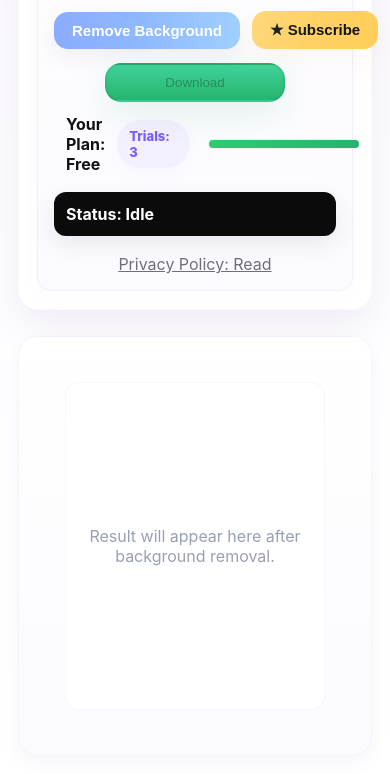
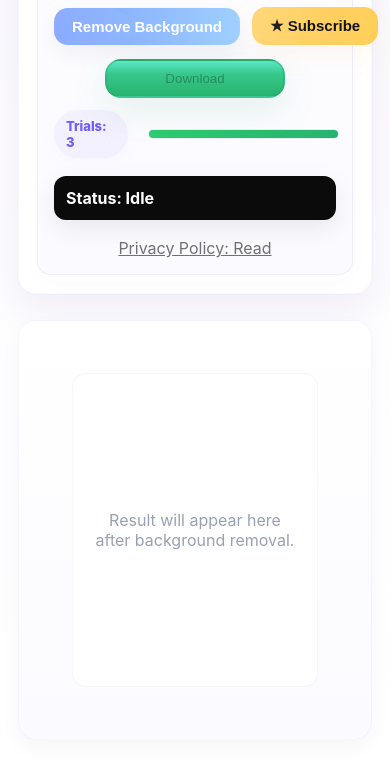
Before and after one commit to zeeali2600-ship-it/magiccutbg, a plain HTML site: page index.html in a window 390 px wide. Shown: the part 494-1268 px from the top of the page. Drawn offline with Linux system fonts and the light colour scheme.

Commit message:
Refactor CSS styles for layout and button adjustments
Updated CSS variables and styles for improved layout and design consistency. Adjusted button sizes, borders, and removed unnecessary elements.

```diff
--- a/index.html
+++ b/index.html
@@ -9,14 +9,14 @@
     :root{
       --bg:#fbf8ff;
       --panel:#ffffff;
-      --accent1:#7a5bff;
-      --accent2:#6aa3ff;
+      --accent1:#6f5bff;
+      --accent2:#7fb8ff;
       --accent-yellow:#ffd36b;
       --green1:#40d39a;
       --green2:#27b36f;
       --muted:#f6f6fb;
-      --outline: rgba(120,100,180,0.08);
-      --radius-lg:20px;
+      --outline: rgba(120,100,180,0.10);
+      --radius-lg:18px;
       --radius-md:12px;
       --shadow-strong: 0 18px 40px rgba(30,20,80,0.06);
       --shadow-soft: 0 8px 20px rgba(30,20,80,0.04);
@@ -29,11 +29,10 @@
       font-family: Inter, "Segoe UI", Roboto, Arial, sans-serif;
       background: linear-gradient(180deg,var(--bg),#fff);
       color:#111;
-      -webkit-font-smoothing:antialiased;
     }
 
     /* layout */
-    .app{display:flex;gap:26px;padding:26px;height:100vh;align-items:flex-start}
+    .app{display:flex;gap:26px;padding:26px;height:100vh;align-items:flex-start;justify-content:flex-start}
     .left{width:420px}
     .card{
       background:var(--panel);
@@ -41,12 +40,13 @@
       padding:18px;
       box-shadow:var(--shadow-strong);
       border:1px solid rgba(0,0,0,0.02);
+      outline: 1px solid rgba(120,100,180,0.03); /* subtle outer border */
     }
 
-    /* Brand */
+    /* Brand (slightly smaller name per request) */
     .brand{text-align:center;margin-bottom:8px}
     .brand h1{
-      font-size:44px;
+      font-size:38px; /* a bit smaller */
       margin:6px 0 4px 0;
       line-height:1;
       font-weight:900;
@@ -67,7 +67,7 @@
       box-shadow: 0 8px 22px rgba(120,100,180,0.02);
     }
 
-    /* upload box */
+    /* upload box - add clear outer border (box bahir border lines) */
     .upload{
       position:relative;
       border-radius:12px;
@@ -78,6 +78,7 @@
       justify-content:center;
       background:#fff;
       overflow:hidden;
+      border:1px solid rgba(120,100,180,0.08); /* outer border */
     }
     .upload::after{
       content:'';
@@ -91,7 +92,7 @@
     .placeholder{color:#98a0b3;text-align:center;font-size:14px;z-index:2}
     .upload img{max-width:100%;max-height:var(--max-upload-h);border-radius:10px;object-fit:contain;z-index:2}
 
-    /* button base - slim & consistent */
+    /* button base - slim & consistent, improved professional look */
     .btn{
       display:inline-block;
       padding:10px 18px;
@@ -105,7 +106,7 @@
       font-size:15px;
       color:#fff;
       box-shadow:0 8px 22px rgba(30,20,80,0.06);
-      min-width:130px;
+      min-width:140px;
       text-align:center;
       white-space:nowrap;
     }
@@ -114,9 +115,9 @@
     .btn:hover:before{left:120%;opacity:0.45}
 
     .btn-upload{background:linear-gradient(90deg,var(--accent1),var(--accent2));padding:10px 26px;border-radius:16px;}
-    .btn-remove{background:linear-gradient(90deg,#7fa3ff,#9fd0ff);min-width:170px;border-radius:14px;}
+    .btn-remove{background:linear-gradient(90deg,#7fa3ff,#9fd0ff);min-width:180px;border-radius:14px;}
     .btn-sub{background:linear-gradient(90deg,var(--accent-yellow),#ffcf5a);color:#111;min-width:120px;border-radius:14px;box-shadow:0 10px 26px rgba(255,170,60,0.08)}
-    /* glossy 3rd button: Download — stronger sheen + small border */
+    /* glossy third button - stronger sheen + subtle border */
     .btn-download{
       background: linear-gradient(180deg,var(--green1),var(--green2));
       padding:10px 34px;
@@ -125,14 +126,14 @@
       margin:14px auto 0;
       min-width:180px;
       box-shadow: 0 12px 36px rgba(40,150,110,0.12);
-      border:2px solid rgba(0,0,0,0.06);
+      border:2px solid rgba(0,0,0,0.05);
+      position:relative;
     }
     .btn-download:after{
-      /* top glossy shine */
       content:'';
       position:absolute;
       left:0;right:0;top:0;
-      height:40%;
+      height:36%;
       background: linear-gradient(180deg, rgba(255,255,255,0.45), rgba(255,255,255,0));
       border-radius:16px 16px 0 0;
       pointer-events:none;
@@ -151,18 +152,16 @@
     .actions .left{flex:1}
     .download-row{text-align:center;margin-top:12px}
 
-    /* trials, progress and stop (placed under buttons) */
+    /* footer: removed Your Plan; trials full set under buttons as requested */
     .footer{margin-top:12px;display:flex;flex-direction:column;gap:10px}
-    .plan-row{display:flex;align-items:center;gap:12px}
-    .plan-dot{width:12px;height:12px;background:#000;border-radius:4px}
-    .trials-wrap{margin-left:auto;display:flex;align-items:center;gap:10px}
+    .trials-wrap{display:flex;align-items:center;gap:12px;justify-content:flex-start}
     .trials-oval{background:rgba(122,91,255,0.07);padding:8px 12px;border-radius:999px;font-weight:800;color:var(--accent1);font-size:13px;box-shadow:0 6px 16px rgba(122,91,255,0.04)}
-    .progress-wrap{width:160px;height:10px;background:#f4f4f8;border-radius:999px;overflow:hidden;border:1px solid rgba(0,0,0,0.03)}
+    .progress-wrap{width:200px;height:10px;background:#f4f4f8;border-radius:999px;overflow:hidden;border:1px solid rgba(0,0,0,0.03)}
     .progress-bar{height:100%;background:linear-gradient(90deg,#2ecc71,#27b36f);width:100%;transition:width .3s}
 
     .status-pill{margin-top:8px;background:#0b0b0b;color:#fff;padding:12px;border-radius:12px;font-weight:700;box-shadow:0 8px 24px rgba(0,0,0,0.08)}
 
-    /* right result area: neat framed panel with inner border and centered content */
+    /* right result area: add outer border lines and center the inner text/image */
     .result-frame{
       width:100%;
       height:calc(100vh - 56px);
@@ -170,17 +169,17 @@
       padding:18px;
       background:linear-gradient(180deg,#fff,#fbfbff);
       box-shadow:var(--shadow-soft);
-      border:1px solid rgba(120,100,180,0.06);
+      border:1px solid rgba(120,100,180,0.06); /* outer border for result box */
       display:flex;
       align-items:center;
       justify-content:center;
     }
     .result-inner{
-      width:82%;
-      height:86%;
+      width:78%;
+      height:82%;
       border-radius:14px;
       padding:20px;
-      border:1px solid rgba(120,100,180,0.06);
+      border:1px solid rgba(120,100,180,0.06); /* inner border line */
       display:flex;
       align-items:center;
       justify-content:center;
@@ -196,7 +195,7 @@
       .app{flex-direction:column;padding:18px;height:auto}
       .left{width:100%}
       .result-frame{height:420px}
-      .brand h1{font-size:40px}
+      .brand h1{font-size:36px}
     }
   </style>
 </head>
@@ -253,12 +252,10 @@
             <button id="downloadBtn" class="btn-download" disabled>Download</button>
           </div>
 
-          <!-- trials and plan under buttons -->
+          <!-- trials and progress under buttons -->
           <div class="footer">
-            <div class="plan-row">
-              <div class="plan-dot"></div>
-              <div style="font-weight:700">Your Plan: <strong>Free</strong></div>
-              <div class="trials-wrap" style="margin-left:auto">
+            <div style="display:flex;align-items:center;gap:12px">
+              <div class="trials-wrap">
                 <div class="trials-oval">Trials: <span id="trialsCount">3</span></div>
                 <div class="progress-wrap" style="margin-left:8px"><div id="trialsBar" class="progress-bar" style="width:100%"></div></div>
               </div>
```
